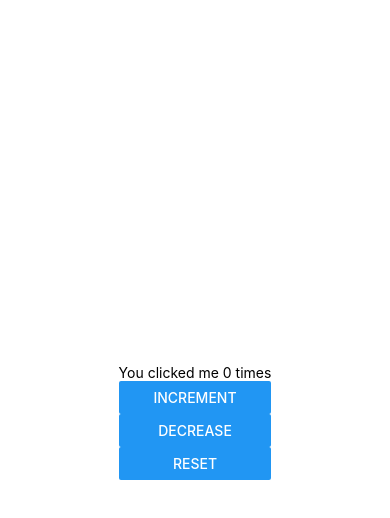
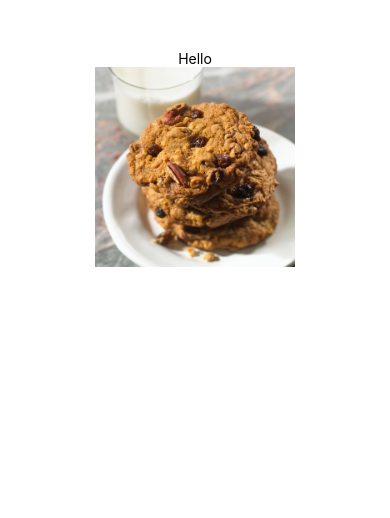
Before and after one commit to JeRimes/learnReactNative, a React Native app: screen / in a window 390 px wide. Shown: the top 518 px of the page. Built offline with nearby package versions, Linux system fonts and the light colour scheme.

Commit message:
add component image

```diff
--- a/App.js
+++ b/App.js
@@ -1,12 +1,13 @@
 import { StatusBar } from 'expo-status-bar';
 import React, { useState } from 'react';
 import { StyleSheet, Text, View, Button } from 'react-native';
-import Counter from './Components/Counter'
+import CustomeImage from './Components/CustomeImage'
 
 export default function App() {
   return (
     <View style={styles.container}>
-      <Counter />
+      <Text>Hello</Text>
+      <CustomeImage />
     </View>
   );
 
@@ -17,6 +18,7 @@ const styles = StyleSheet.create({
     flex: 1,
     backgroundColor: '#fff',
     alignItems: 'center',
-    justifyContent: 'center',
+    justifyContent: 'flex-start',
+    padding: 50,
   }
 });
--- a/Components/Counter.js
+++ /dev/null
@@ -1,21 +0,0 @@
-import React, { useState } from 'react';
-import { View, Text, Button } from 'react-native';
-function Counter() {
-    const [count, setCount] = useState(0);
-    return (
-        <View>
-            <Text>You clicked me {count} times</Text>
-            <Button
-                onPress={() => { setCount(count + 1) }} title="Increment"
-            />
-            <Button
-                onPress={() => { setCount(count - 1) }} title="Decrease"
-            />
-            <Button
-                onPress={() => { setCount(0) }} title="Reset"
-            />
-
-        </View>
-    );
-}
-export default Counter;
--- /dev/null
+++ b/Components/CustomeImage.js
@@ -0,0 +1,15 @@
+import React, { useState } from 'react';
+import { View, Text, Button, Image } from 'react-native';
+function CustomImage() {
+    return (
+        <View>
+            <Image
+                source={
+                    require('../img/cookie.jpg')
+                }
+                style={{ width: 200, height: 200 }}
+            />
+        </View>
+    );
+}
+export default CustomImage;
```
Also changed, not shown: img/cookie.jpg (added).
